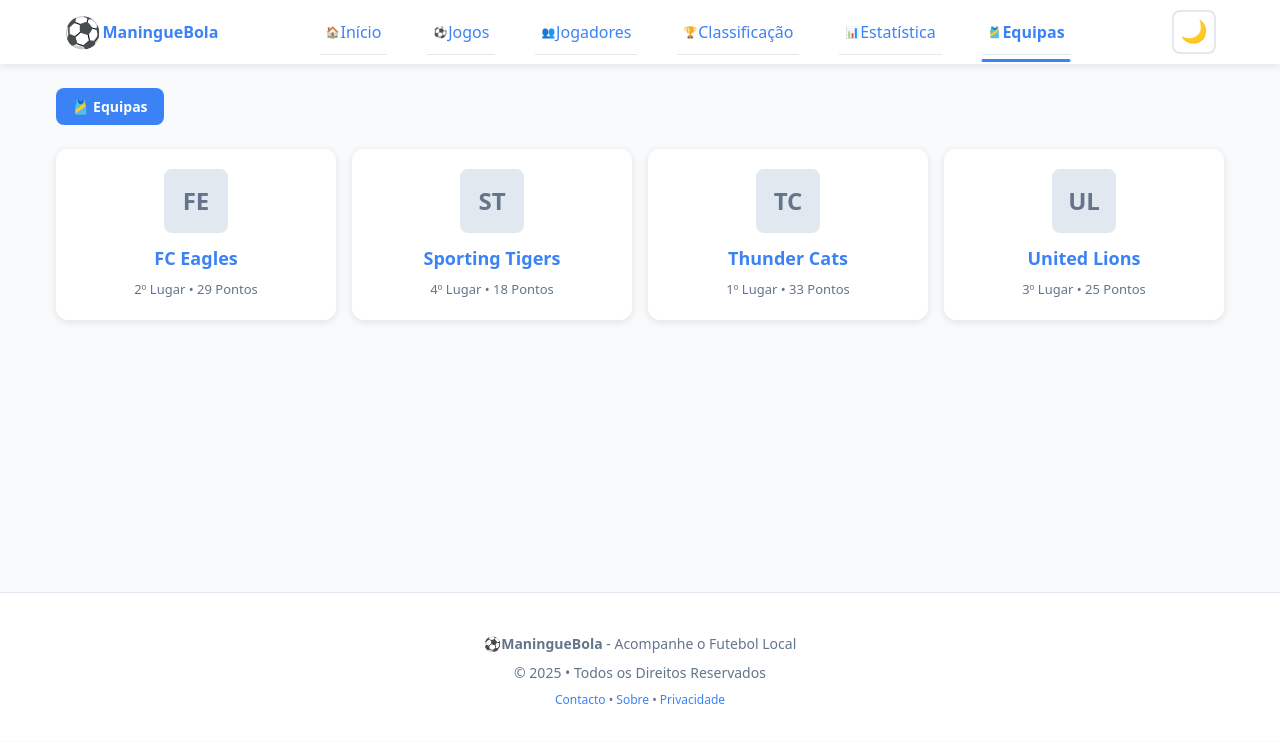
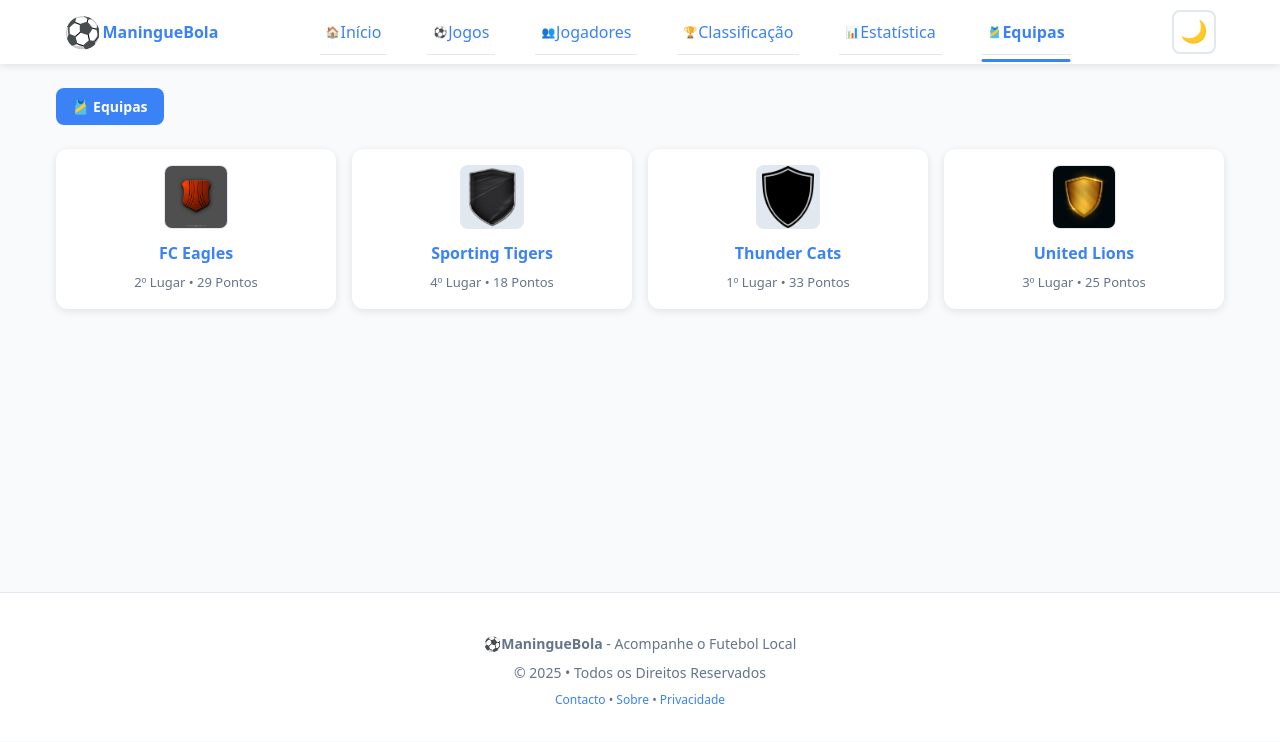
Before and after one commit to Raimundroid/maninguebola, a React (Vite) app: page /equipas in a window 1280 px wide. Shown: the top 742 px of the page. Built offline with nearby package versions, Linux system fonts and the light colour scheme.

Commit message:
teams got logos that display

```diff
--- a/src/components/MatchCard/MatchCard.css
+++ b/src/components/MatchCard/MatchCard.css
@@ -135,7 +135,6 @@
   padding: 1px;
 
   object-fit: contain; /* Use object-fit to ensure the logo scales correctly without stretching */
-  box-shadow: 0 4px 16px var(--shadow); /* Shadow: X Y Blur Color */
 }
 
 .match-card .teams .team .team-name {
--- a/src/components/TeamCard/TeamCard.css
+++ b/src/components/TeamCard/TeamCard.css
@@ -10,7 +10,7 @@ TeamCard Styles
   background: var(--card-bg, #ffffff);
 
   /* Internal spacing inside the card */
-  padding: 20px;
+  padding: 16px;
 
   /* Rounded corners */
   border-radius: 12px;
@@ -72,9 +72,17 @@ TeamCard Styles
   color: var(--text-light, #666);
 }
 
+.team-card .team-logo .team-logo-img {
+  border-radius: 8px;
+  width: 100%;
+  height: 100%;
+  padding: 1px;
+  object-fit: contain; /* Use object-fit to ensure the logo scales correctly without stretching*/
+}
+
 /* Team name styling */
 .team-card .team-name {
-  font-size: 18px;
+  font-size: 16px;
   margin-bottom: 8px;
   font-weight: 600;
   color: var(--text, #333);
--- a/src/components/TeamCard/TeamCard.jsx
+++ b/src/components/TeamCard/TeamCard.jsx
@@ -32,8 +32,19 @@ const TeamCard = ({ team, onClick }) => {
     <div className="team-card" onClick={() => onClick?.(team)}>
       {/* Logo box - displays team abbreviation */}
       <div className="team-logo">
-        {/* Display the team's abbreviation (e.g., "FE" for FC Eagles) */}
-        {team.abbr}
+        {team.logo ? (
+          <img
+            className="team-logo-img"
+            src={team.logo}
+            alt={team.abbr}
+            loading="lazy"
+            width="64"
+            height="64"
+          />
+        ) : (
+          // Fallback if logo path is missing
+          team.abbr
+        )}
       </div>
 
       {/* Team name display */}
```
